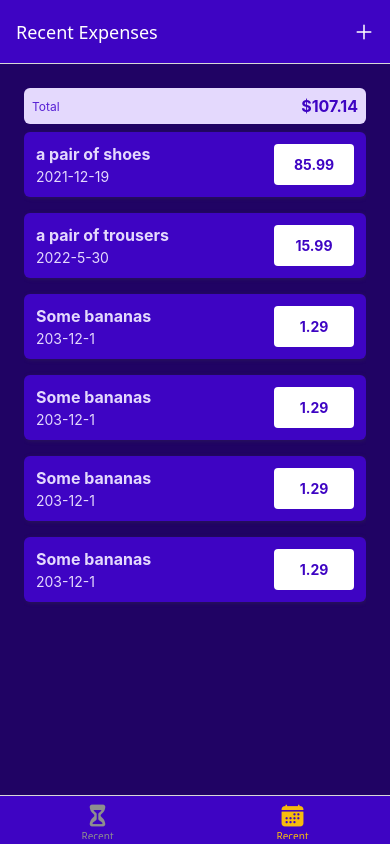
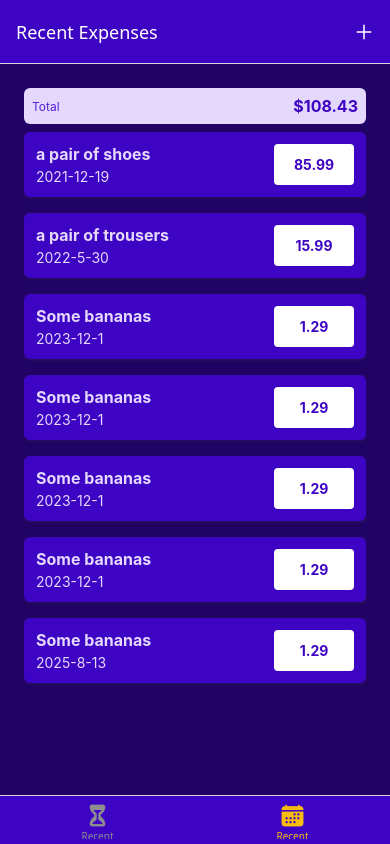
Before and after one commit to meytirm/expenses-app, a React Native app: screen /AllExpenses in a window 390 px wide. Built offline with nearby package versions, Linux system fonts and the light colour scheme.

Commit message:
chore(constants): update dates in DUMMY_EXPENSES and add new entry
Corrected incorrect year in `DUMMY_EXPENSES` dates and appended a new sample expense entry for testing.

```diff
--- a/constants/DUMMY_EXPENSES.ts
+++ b/constants/DUMMY_EXPENSES.ts
@@ -17,25 +17,31 @@ const DUMMY_EXPENSES: ExpenseInterface[] = [
     id: 'e3',
     description: 'Some bananas',
     amount: 1.29,
-    date: new Date('203-12-01')
+    date: new Date('2023-12-01')
   },
   {
     id: 'e4',
     description: 'Some bananas',
     amount: 1.29,
-    date: new Date('203-12-01')
+    date: new Date('2023-12-01')
   },
   {
     id: 'e5',
     description: 'Some bananas',
     amount: 1.29,
-    date: new Date('203-12-01')
+    date: new Date('2023-12-01')
   },
   {
     id: 'e6',
     description: 'Some bananas',
     amount: 1.29,
-    date: new Date('203-12-01')
+    date: new Date('2023-12-01')
+  },
+  {
+    id: 'e7',
+    description: 'Some bananas',
+    amount: 1.29,
+    date: new Date('2025-08-13')
   },
 ]
 
```
